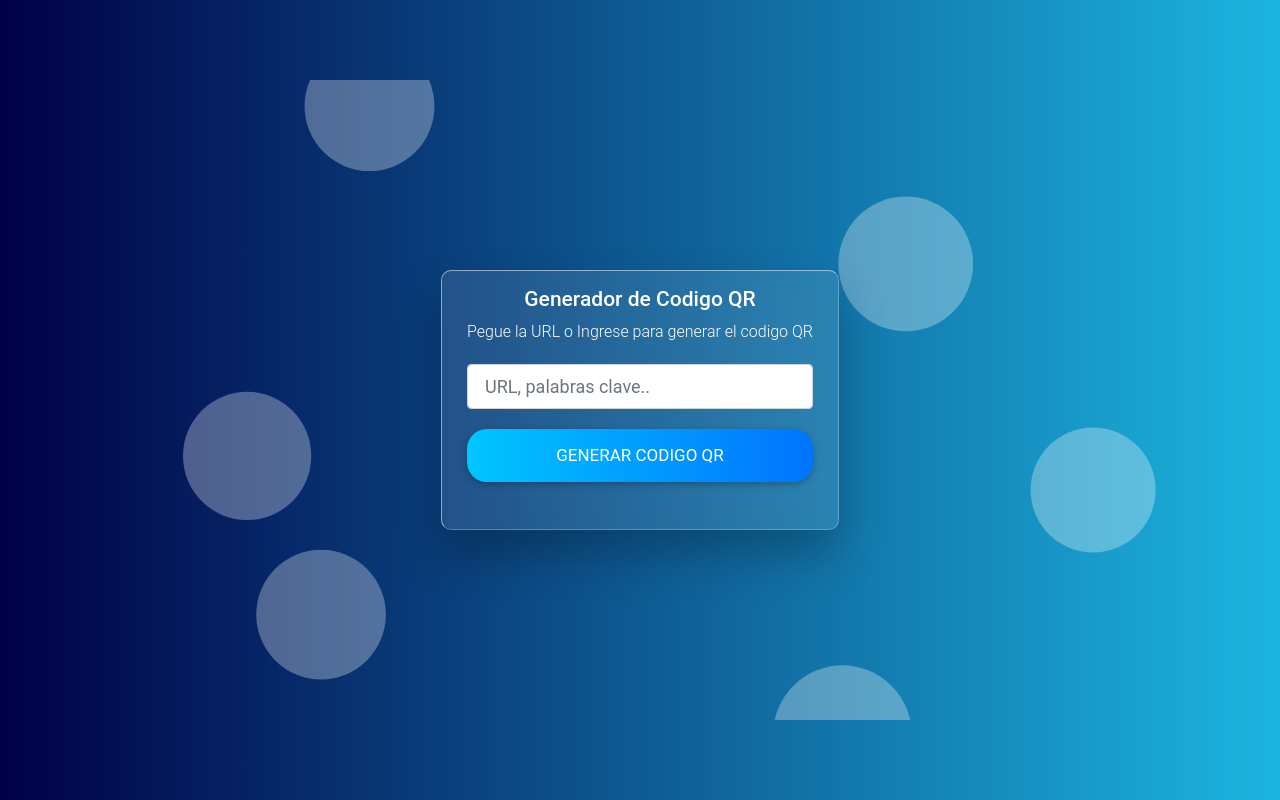
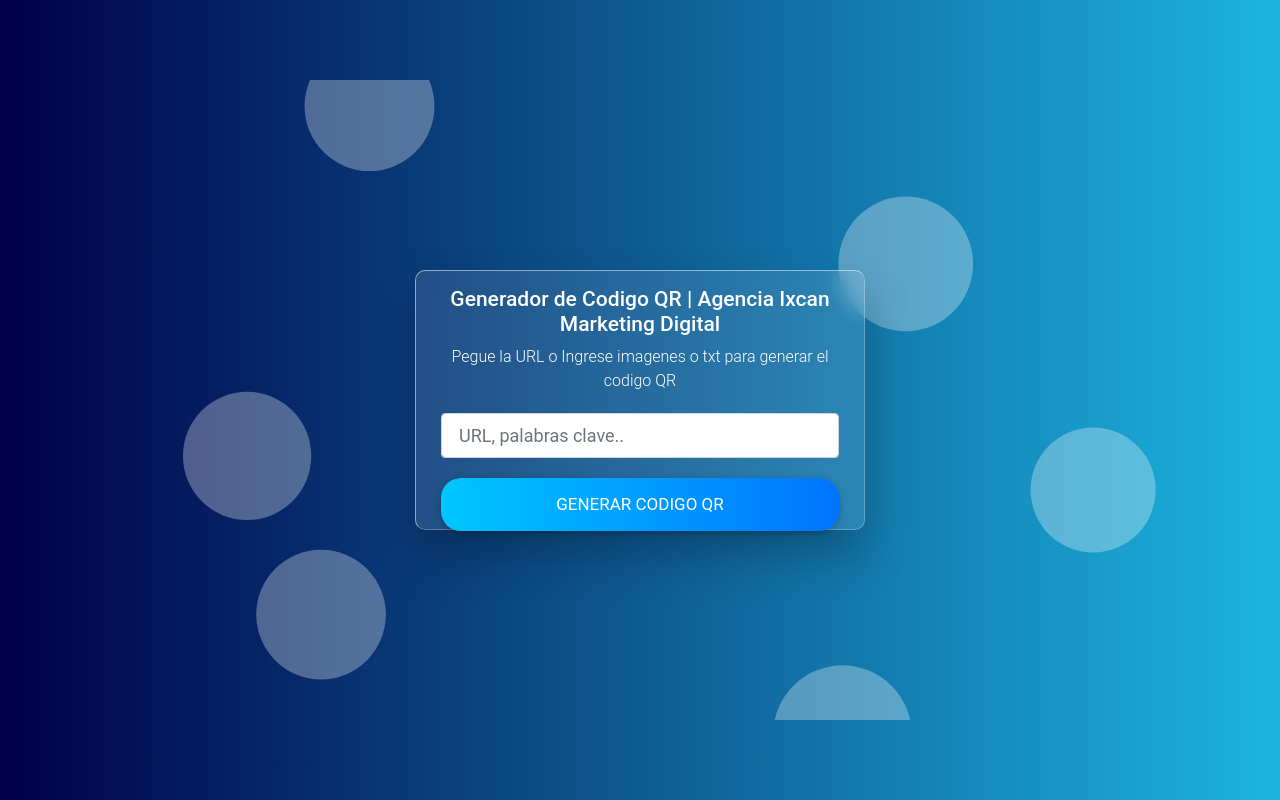
Before and after one commit to CooperativaWeb-ixcanPG-gt-AlissLulus-bj/QRcodeAgencia-Ixcan-MarketingDigital.gt.net.coop, a plain HTML site: page index.html in a window 1280 px wide. Drawn offline with nearby package versions, Linux system fonts and the light colour scheme.

Commit message:
Update index.html

```diff
--- a/index.html
+++ b/index.html
@@ -5,7 +5,7 @@
     <meta charset="UTF-8">
     <meta http-equiv="X-UA-Compatible" content="IE=edge">
     <meta name="viewport" content="width=device-width, initial-scale=1.0">
-    <title>Document</title>
+    <title>Generador de codigo QR-AgenciaIxcanMarketingDigital</title>
     <link rel="stylesheet" href="style.css">
     <link href="https://cdnjs.cloudflare.com/ajax/libs/twitter-bootstrap/4.5.0/css/bootstrap.min.css" rel="stylesheet">
     <link rel="stylesheet" href="https://use.fontawesome.com/releases/v5.8.2/css/all.css">
@@ -17,8 +17,8 @@
     <div id="particles-js">
         <div class="contenedor">
             <header>
-                <h1>Generador de Codigo QR</h1>
-                <p>Pegue la URL o Ingrese para generar el codigo QR</p>
+                <h1>Generador de Codigo QR | Agencia Ixcan Marketing Digital</h1>
+                <p>Pegue la URL o Ingrese imagenes o txt para generar el codigo QR</p>
             </header>
 
             <div class="form">
```
